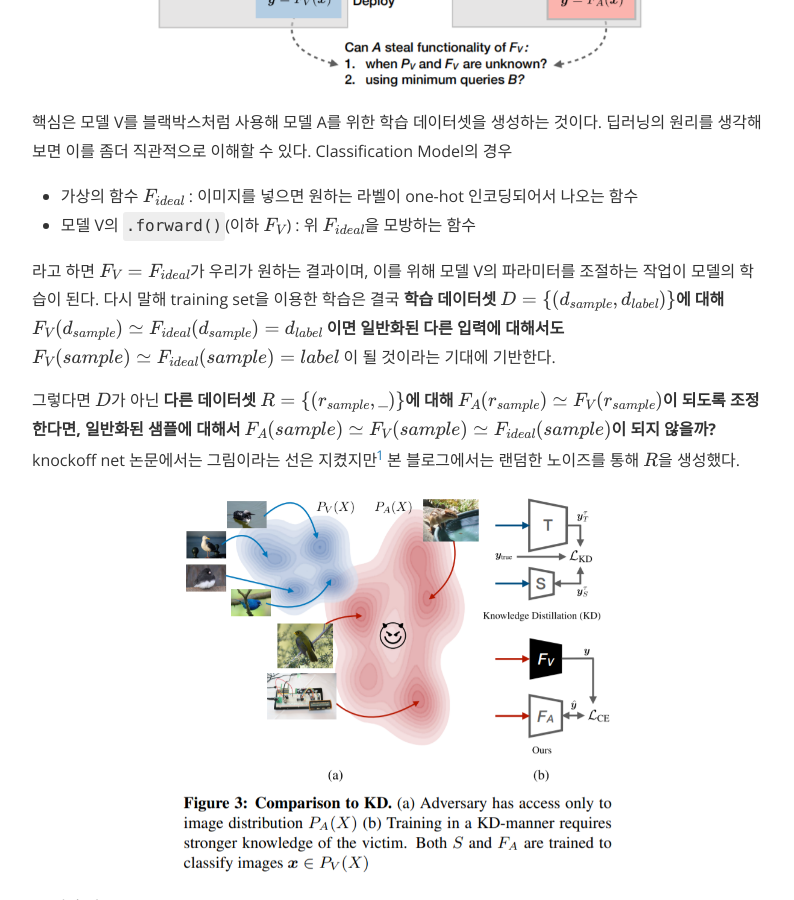
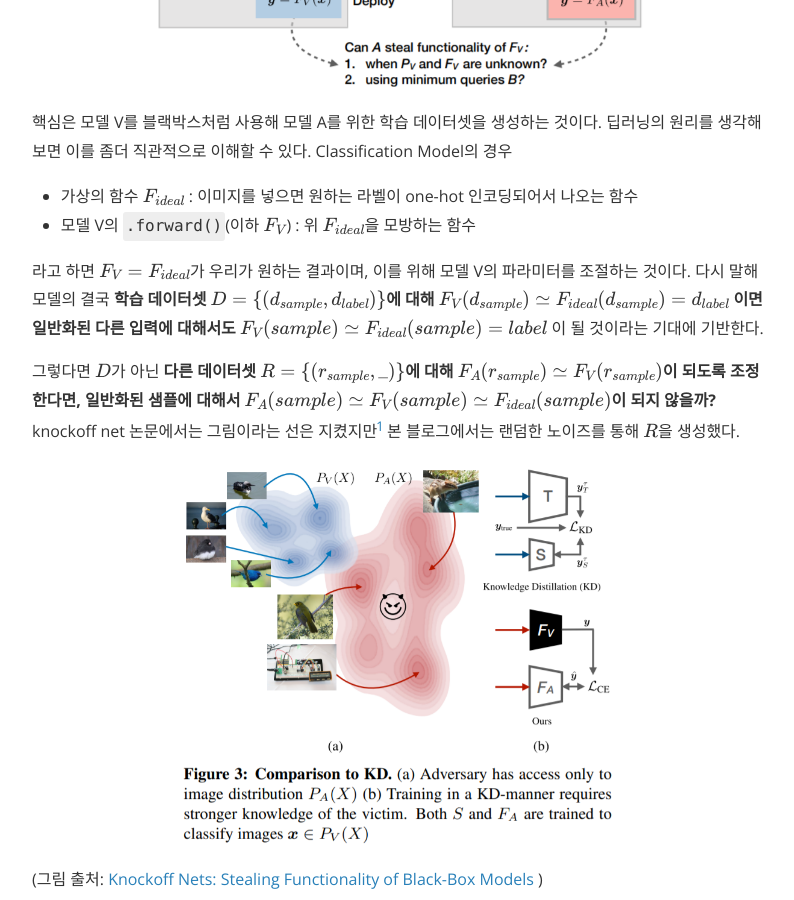
Before and after one commit to nyan101/nyan101.github.io, a Jekyll site: the page built from _posts/2019-11-03-knockoff-net-with-complete-noise.md, in a window 1280 px wide and 900 px high, scrolled down 889 px. Shown: the whole window, without its empty margins (240-1034 px from the left). Built offline with Jekyll 4.4.1, drawn with Linux system fonts in a browser that asks for light colours; nearby versions of some CDN libraries; formulas are drawn with MathJax 3; comment, search, counter and statistics services are not loaded; a style sheet for code colours, icons or effects is not loaded.

Commit message:
fix typo

```diff
--- a/_posts/2019-11-03-knockoff-net-with-complete-noise.md
+++ b/_posts/2019-11-03-knockoff-net-with-complete-noise.md
@@ -22,7 +22,7 @@ Knockoff net을 간단히 말하면 **이미 학습이 끝난 모델 V를 블랙
 * 가상의 함수 \\(F\_\{ideal\}\\) : 이미지를 넣으면 원하는 라벨이 one-hot 인코딩되어서 나오는 함수
 * 모델 V의 `.forward()`(이하 \\(F\_V\\)) : 위 \\(F\_\{ideal\}\\)을 모방하는 함수
 
-라고 하면 \\(F\_V = F\_\{ideal\}\\)가 우리가 원하는 결과이며, 이를 위해 모델 V의 파라미터를 조절하는 작업이 모델의 학습이 된다. 다시 말해 training set을 이용한 학습은 결국 **학습 데이터셋 \\(D=\\{ (d\_\{sample\}, d\_\{label\}) \\} \\)에 대해 \\(F\_\{V\}(d\_\{sample\}) \\simeq F\_\{ideal\}(d\_\{sample\})=d\_\{label\}\\) 이면 일반화된 다른 입력에 대해서도 \\(F\_\{V\}(sample) \\simeq F\_\{ideal\}(sample)=label\\)** 이 될 것이라는 기대에 기반한다.
+라고 하면 \\(F\_V = F\_\{ideal\}\\)가 우리가 원하는 결과이며, 이를 위해 모델 V의 파라미터를 조절하는 것이다. 다시 말해 모델의 결국 **학습 데이터셋 \\(D=\\{ (d\_\{sample\}, d\_\{label\}) \\} \\)에 대해 \\(F\_\{V\}(d\_\{sample\}) \\simeq F\_\{ideal\}(d\_\{sample\})=d\_\{label\}\\) 이면 일반화된 다른 입력에 대해서도 \\(F\_\{V\}(sample) \\simeq F\_\{ideal\}(sample)=label\\)** 이 될 것이라는 기대에 기반한다.
 
 그렇다면 \\(D\\)가 아닌 **다른 데이터셋 \\(R=\\{ (r\_\{sample\}, \\_) \\} \\)에 대해 \\(F\_A(r\_\{sample\}) \\simeq F\_V(r\_\{sample\})\\)이 되도록 조정한다면, 일반화된 샘플에 대해서 \\(F\_\{A\}(sample) \\simeq F\_\{V\}(sample) \\simeq F\_\{ideal\}(sample)\\)이 되지 않을까?** knockoff net 논문에서는 그림이라는 선은 지켰지만[^1] 본 블로그에서는 랜덤한 노이즈를 통해 \\(R\\)을 생성했다.
 
```
